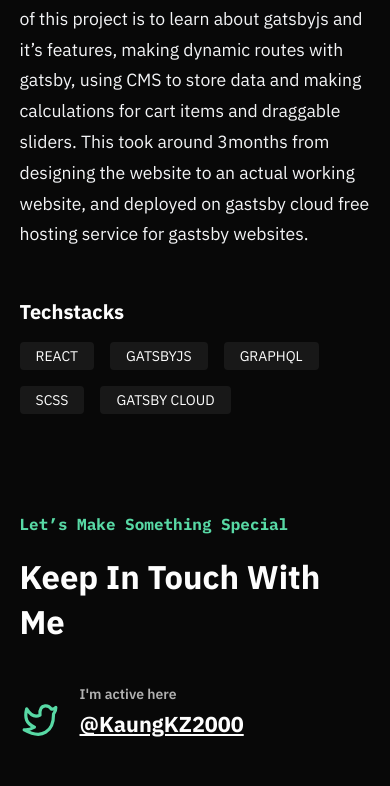
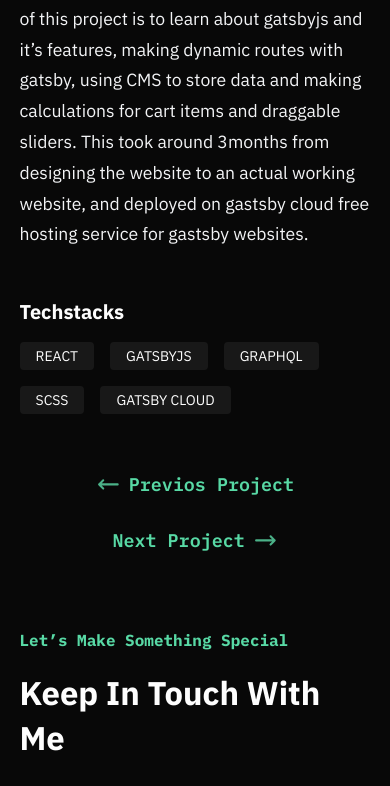
Before and after one commit to KaungKZ/Portfolio, a React (Create React App) app: page /projects/emerald in a window 390 px wide. Shown: the part 1158-1944 px from the top of the page. Built offline with nearby package versions, Linux system fonts and the light colour scheme.

Commit message:
added pagination in pdetail page

```diff
--- a/src/components/Home.jsx
+++ b/src/components/Home.jsx
@@ -44,6 +44,8 @@
   //   /* Optional options */
   //   threshold: 0,
   // });
+
+  console.log("rendered");
   const [projects] = useState(data);
 
   // console.log(data);
@@ -337,6 +339,11 @@
                       {/* <h1 className="text-text-white font-title text-4xl font-bold">
                         {project.name}
                       </h1> */}
+                      {console.log(
+                        i === 0
+                          ? projects[projects.length - 1].slug
+                          : projects[i - 1].slug
+                      )}
                       <Link
                         to={`/projects/${project.slug}`}
                         state={{
--- a/src/components/ProjectDetail.jsx
+++ b/src/components/ProjectDetail.jsx
@@ -4,19 +4,20 @@
 import headerBg1 from "../assets/images/header-bg-1.png";
 import headerBg2 from "../assets/images/header-bg-2.png";
 import { data } from "../data/data";
+import { Link } from "react-router-dom";
 
-function useWindowSize() {
-  const [size, setSize] = useState([0, 0]);
-  useLayoutEffect(() => {
-    function updateSize() {
-      setSize([window.innerWidth, window.innerHeight]);
-    }
-    window.addEventListener("resize", updateSize);
-    updateSize();
-    return () => window.removeEventListener("resize", updateSize);
-  }, []);
-  return size;
-}
+// function useWindowSize() {
+//   const [size, setSize] = useState([0, 0]);
+//   useLayoutEffect(() => {
+//     function updateSize() {
+//       setSize([window.innerWidth, window.innerHeight]);
+//     }
+//     window.addEventListener("resize", updateSize);
+//     updateSize();
+//     return () => window.removeEventListener("resize", updateSize);
+//   }, []);
+//   return size;
+// }
 
 // import { useEffect } from "react";
 
@@ -26,6 +27,7 @@
   const params = useParams();
   const [detail, setDetail] = useState();
   const [pagination, setPagination] = useState();
+  const currentIndex = detail && data.findIndex((d) => d.id === detail.id);
 
   // console.log(params.name);
   // const [description, setDescription] = useState();
@@ -50,6 +52,8 @@
     setDetail(data.find((d) => d.slug === params.name));
   }, [params.name]);
 
+  // console.log(detail);
+
   // useEffect(() => {
   //   if (width <= 768) {
   //     setDescription(detail.description.substring(0, 600).concat(" .."));
@@ -57,15 +61,23 @@
   // }, [width]);
 
   useEffect(() => {
-    if (!location.state) {
-      setPagination("empty");
-    } else {
+    if (detail) {
+      // console.log("yes");
+      // console.log(data[data.findIndex((d) => d.id === detail.id)]);
       setPagination({
-        prevProject: location.state.prevProject,
-        nextProject: location.state.prevProject,
+        prevProject:
+          currentIndex === 0
+            ? data[data.length - 1].slug
+            : data[data.findIndex((d) => d.id === detail.id) - 1].slug,
+        nextProject:
+          currentIndex === data.length - 1
+            ? data[0].slug
+            : data[data.findIndex((d) => d.id === detail.id) + 1].slug,
       });
     }
-  }, [location.state]);
+  }, [detail]);
+
+  console.log(pagination);
 
   // console.log(pagination);
 
@@ -79,7 +91,7 @@
   return (
     <>
       {detail && (
-        <section className="pdetail mt-16 mb-32">
+        <section className="pdetail mt-16 mb-8">
           <div className="pdetail__wrapper section-fixed-width">
             <div className="pdetail__banner relative -ml-8">
               <img
@@ -202,14 +214,56 @@
         </section>
       )}
 
-      {/* <div className="pagination">
-        <div className="pagination__wrapper section-fixed-width">
-          <div className="prev">
-            <a href="#">Check out Previos Project</a>
+      {pagination && (
+        <div className="pagination py-12">
+          <div className="pagination__wrapper section-fixed-width flex justify-center">
+            <div className="prev mr-20">
+              <Link
+                to={`/projects/${pagination.prevProject}`}
+                className="text-primary-default flex flex-row-reverse items-center text-xl font-title"
+              >
+                Previos Project{" "}
+                <svg
+                  xmlns="http://www.w3.org/2000/svg"
+                  className="h-7 w-7 mr-2"
+                  fill="none"
+                  viewBox="0 0 24 24"
+                  stroke="#4BB188"
+                >
+                  <path
+                    strokeLinecap="round"
+                    strokeLinejoin="round"
+                    strokeWidth={2}
+                    d="M7 16l-4-4m0 0l4-4m-4 4h18"
+                  />
+                </svg>
+              </Link>
+            </div>
+            <div className="next">
+              <Link
+                to={`/projects/${pagination.nextProject}`}
+                className="text-primary-default flex items-center text-xl font-title"
+              >
+                Next Project{" "}
+                <svg
+                  xmlns="http://www.w3.org/2000/svg"
+                  className="h-7 w-7 ml-2"
+                  fill="none"
+                  viewBox="0 0 24 24"
+                  stroke="#4BB188"
+                >
+                  <path
+                    strokeLinecap="round"
+                    strokeLinejoin="round"
+                    strokeWidth={2}
+                    d="M17 8l4 4m0 0l-4 4m4-4H3"
+                  />
+                </svg>
+              </Link>
+            </div>
           </div>
-          <div className="next"></div>
         </div>
-      </div> */}
+      )}
 
       <Contact></Contact>
     </>
--- a/src/styles/_home.scss
+++ b/src/styles/_home.scss
@@ -24,7 +24,7 @@
     h3,
     .header__contact {
       opacity: 0;
-      transition: all 800ms ease;
+      transition: opacity 800ms ease;
     }
   }
 
--- a/src/styles/_projectdetail.scss
+++ b/src/styles/_projectdetail.scss
@@ -19,6 +19,18 @@
   }
 }
 
+@media (max-width: 1024px) {
+  .pagination {
+    .prev {
+      margin-right: 3rem;
+    }
+    a {
+      font-size: 1.15rem;
+      font-weight: 600;
+    }
+  }
+}
+
 @media (max-width: 768px) {
   .pdetail {
     &__description {
@@ -28,11 +40,20 @@
       }
     }
   }
+
+  .pagination {
+    a {
+      svg {
+        width: 1.55rem;
+        height: 1.55rem;
+      }
+    }
+  }
 }
 
 @media (max-width: 600px) {
   .pdetail {
-    margin-bottom: 6rem;
+    // margin-bottom: 6rem;
     margin-top: 3rem;
     &__name {
       justify-content: center;
@@ -78,6 +99,20 @@
       }
     }
   }
+
+  .pagination {
+    padding-top: 1.5rem;
+    padding-bottom: 1.5rem;
+    &__wrapper {
+      flex-direction: column;
+      align-items: center;
+    }
+
+    .prev {
+      margin-right: 0px;
+      margin-bottom: 1.75rem;
+    }
+  }
 }
 
 @media (max-width: 420px) {
```
